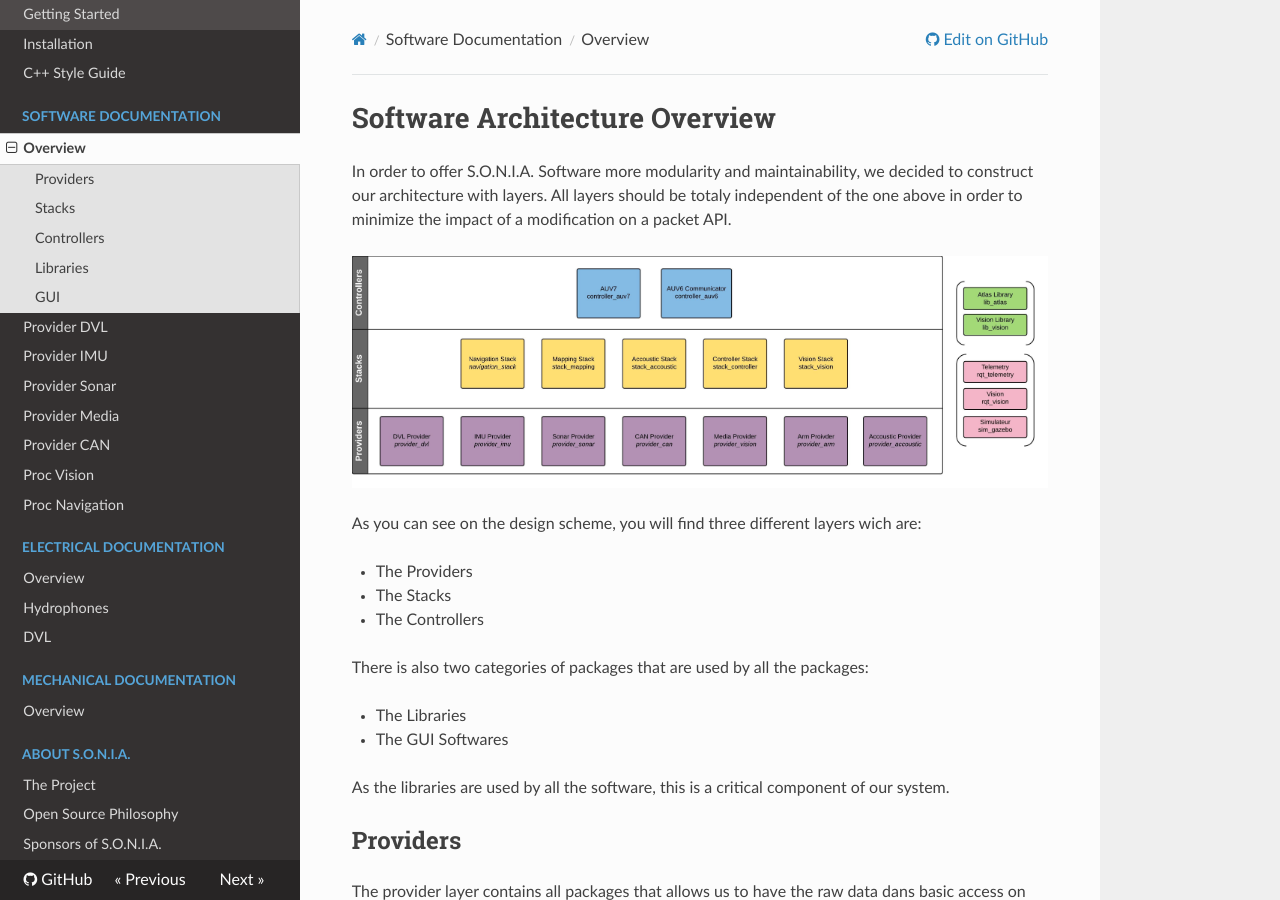
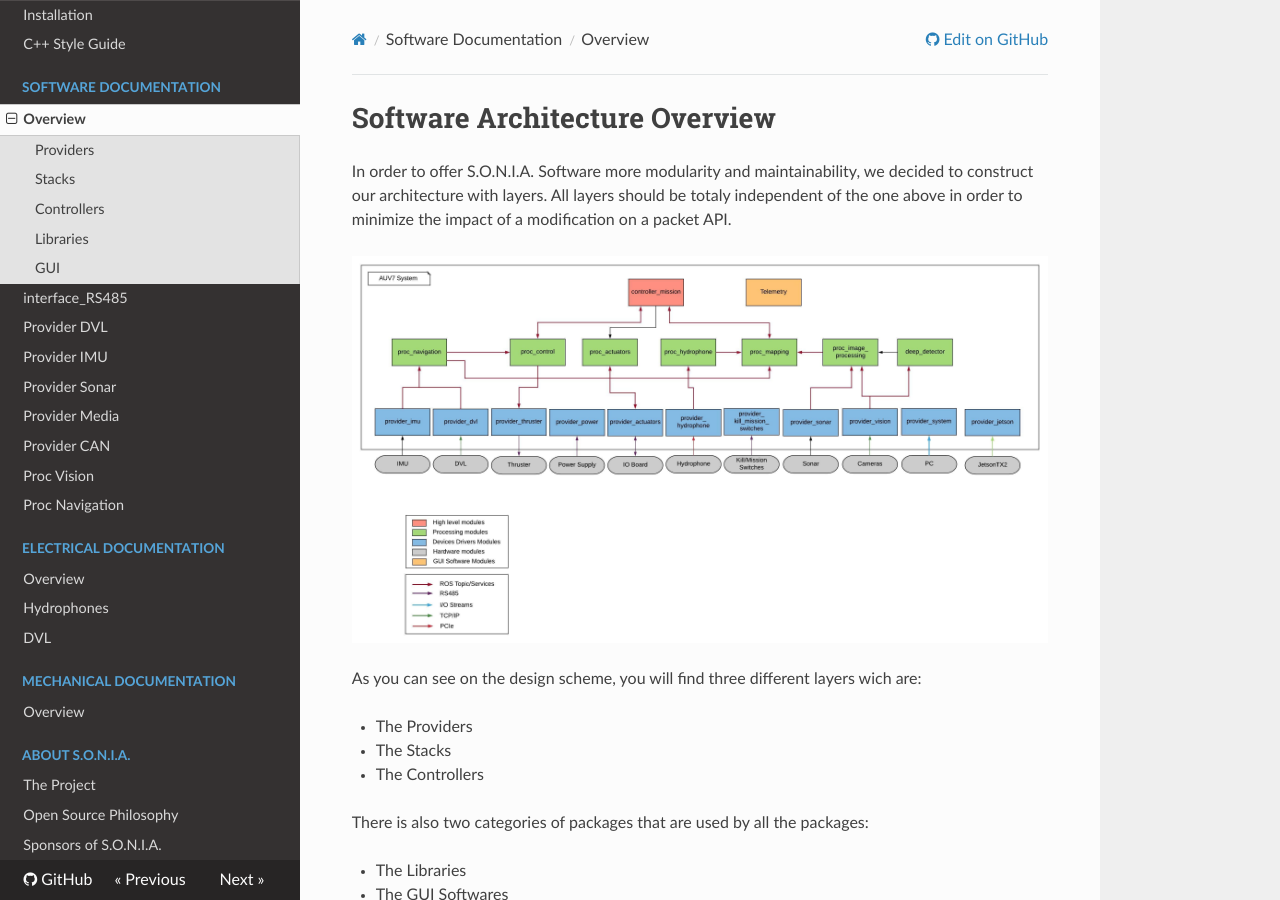
Before and after one commit to sonia-auv/documentation, an MkDocs documentation site: the page built from docs/software/overview.md, in a window 1280 px wide and 900 px high. Built offline with MkDocs 1.6.1, drawn with Linux system fonts in a browser that asks for light colours; nearby versions of some CDN libraries; old or Windows-style settings are respelled for this version of MkDocs.

Commit message:
update software architecture

```diff
--- a/docs/software/overview.md
+++ b/docs/software/overview.md
@@ -3,7 +3,7 @@
 
 In order to offer S.O.N.I.A. Software more modularity and maintainability, we decided to construct our architecture with layers. All layers should be totaly independent of the one above in order to minimize the impact of a modification on a packet API.
 
-![AUV7 Design](../assets/img/software_auv7_design.jpeg)
+![AUV7 Design](../assets/img/architecture_2017-2018.jpeg)
 
 As you can see on the design scheme, you will find three different layers wich are:
 
--- a/mkdocs.yml
+++ b/mkdocs.yml
@@ -6,6 +6,7 @@
     - C++ Style Guide: 'user/c++_style_guide.md'
   - Software Documentation:
     - Overview: 'software/overview.md'
+    - interface_RS485: 'software/interface_RS485.md'
     - Provider DVL: 'software/provider_dvl.md'
     - Provider IMU: 'software/provider_imu.md'
     - Provider Sonar: 'software/provider_sonar.md'
```
Also changed, not shown: docs/assets/img/architecture_2017-2018.jpeg (added).
